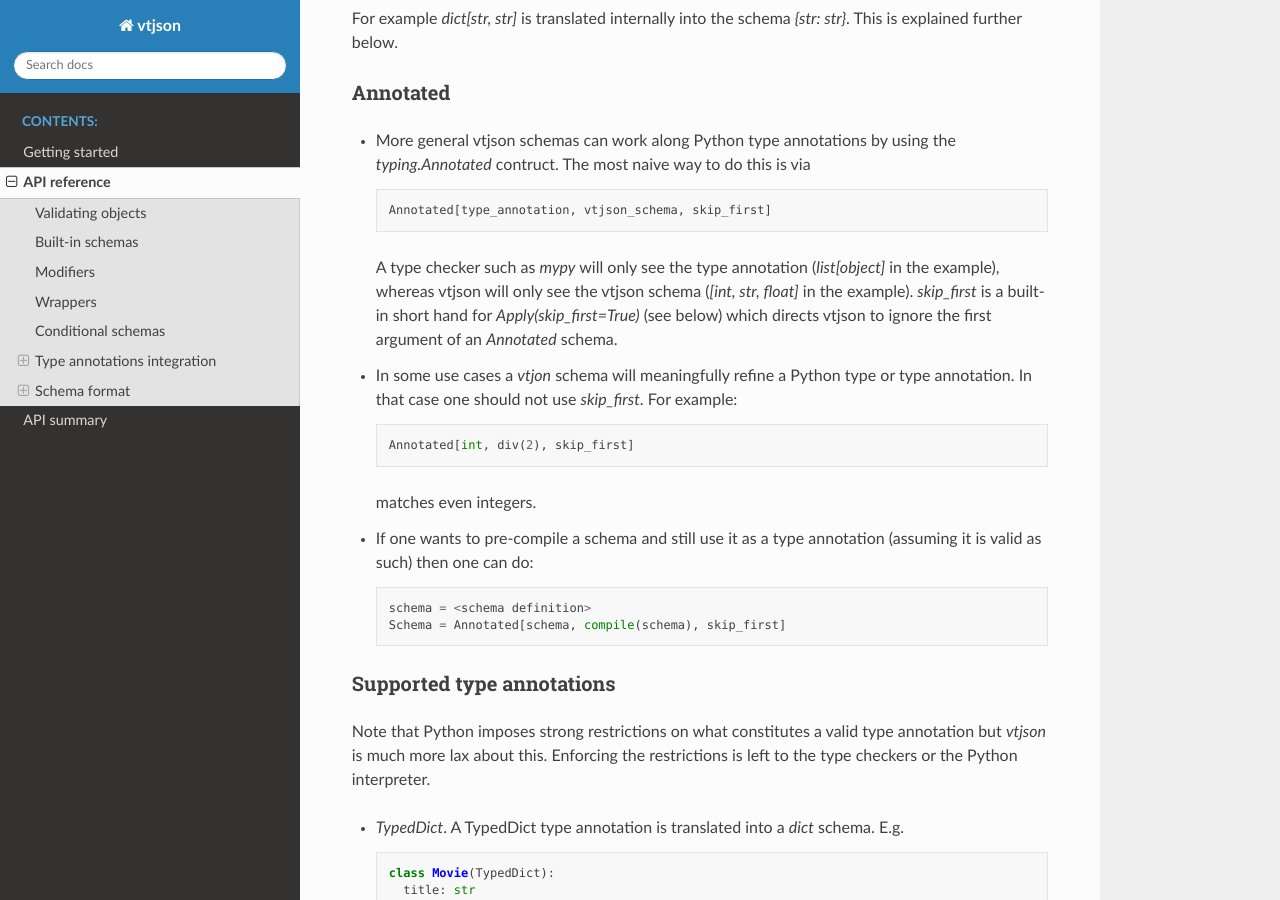
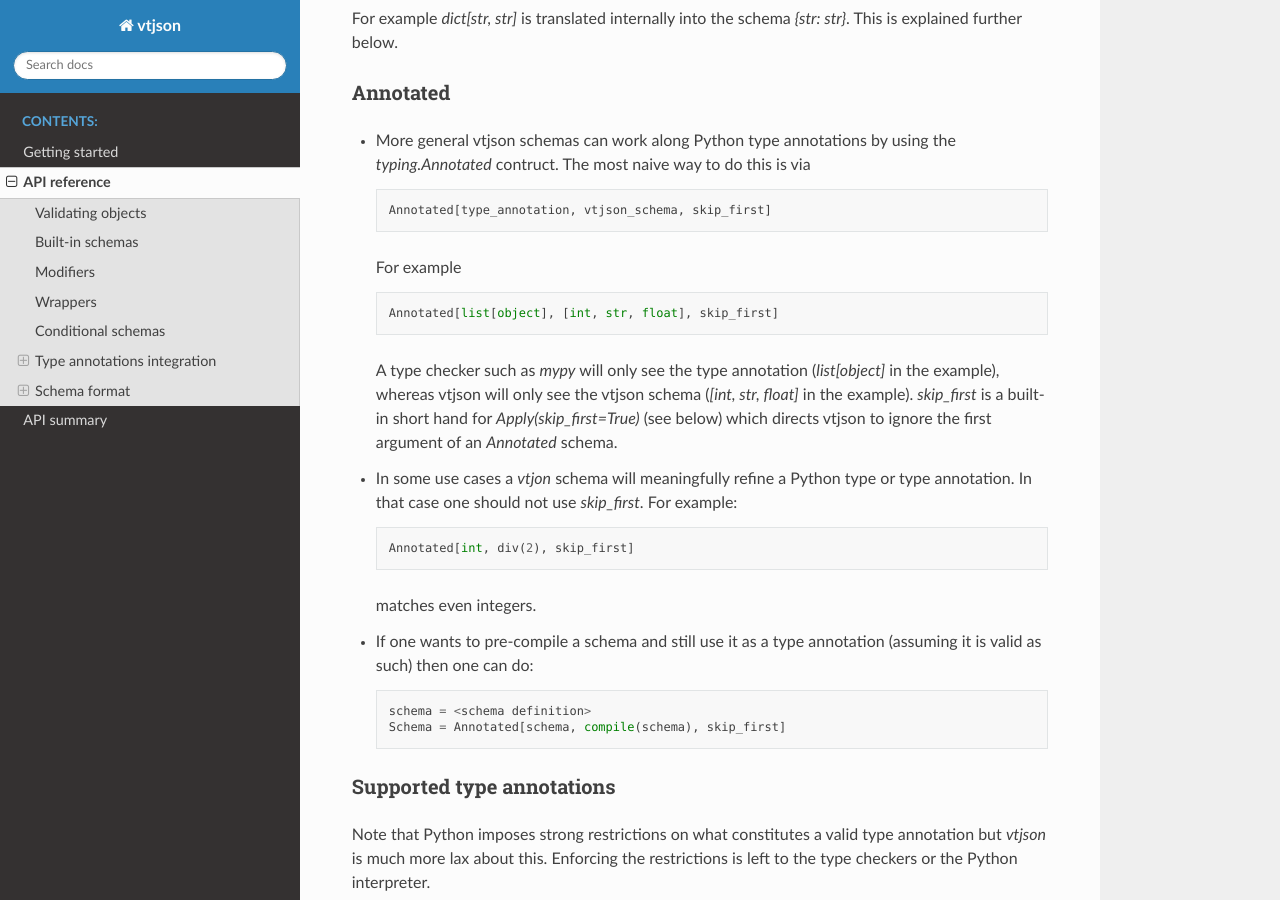
Before and after one commit to vdbergh/vtjson, a Sphinx documentation site: the page built from docs/source/usage.rst, in a window 1280 px wide and 900 px high, scrolled down 6286 px. Built offline with Sphinx 7.4.7 and the Read the Docs theme 3.1.0, drawn with Linux system fonts in a browser that asks for light colours.

Commit message:
Fix bug in documentation.

```diff
--- a/docs/source/usage.rst
+++ b/docs/source/usage.rst
@@ -182,6 +182,14 @@ Annotated
 
     Annotated[type_annotation, vtjson_schema, skip_first]
 
+
+  For example
+
+  .. code-block:: python
+
+    Annotated[list[object], [int, str, float], skip_first]
+
+
   A type checker such as `mypy` will only see the type annotation (`list[object]` in the example), whereas vtjson will only see the vtjson schema (`[int, str, float]` in the example). `skip_first` is a built-in short hand for `Apply(skip_first=True)` (see below) which directs vtjson to ignore the first argument of an `Annotated` schema.
 
 * In some use cases a `vtjon` schema will meaningfully refine a Python type or type annotation. In that case one should not use `skip_first`. For example:
```
